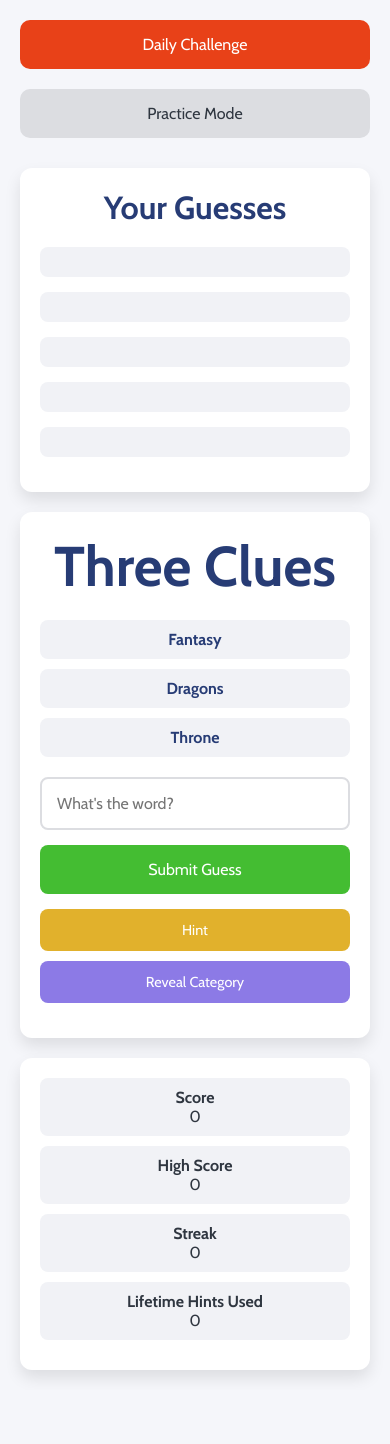
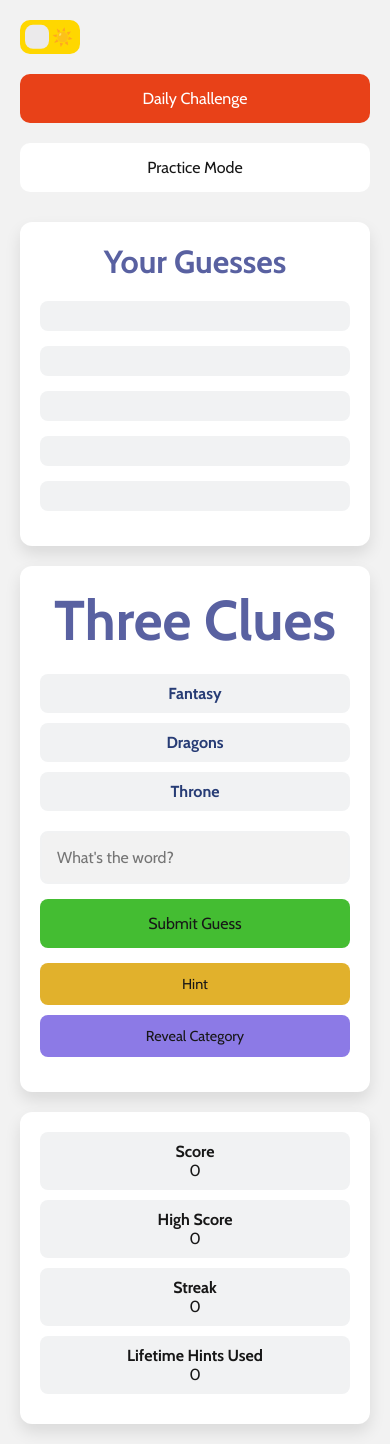
Before and after one commit to charrde/3clues, a plain HTML site: page index.html in a window 390 px wide. Before the commit the page ends 1390 px from the top, so only its background shows below. Drawn offline with nearby package versions, Linux system fonts and the light colour scheme.

Commit message:
Added dark mode styling.

```diff
--- a/index.html
+++ b/index.html
@@ -19,7 +19,6 @@
 </head>
 
 <body>
-
     <div id="modal-overlay">
         <div id="modal">
             <h2 id="modal-title"></h2>
@@ -35,6 +34,12 @@
     </div>
 
     <div id="game-wrapper">
+        <div id="theme-switch">
+            <label class="switch">
+                <input type="checkbox" id="theme-toggle">
+                <span class="slider"><span></span></span>
+            </label>
+        </div>
         <!-- Mode Selector -->
         <div id="mode-selector">
             <button id="daily-mode-btn" class="mode-btn active">Daily Challenge</button>
--- a/script.js
+++ b/script.js
@@ -34,6 +34,18 @@ document.addEventListener("DOMContentLoaded", function () {
             submitGuess();
         }
     });
+
+	const themeToggle = document.getElementById('theme-toggle');
+	const storedTheme = localStorage.getItem('theme') || 'light';
+	document.documentElement.setAttribute('data-theme', storedTheme);
+	themeToggle.checked = storedTheme === 'dark';
+
+	themeToggle.addEventListener('change', () => {
+		const newTheme = themeToggle.checked ? 'dark' : 'light';
+		document.documentElement.setAttribute('data-theme', newTheme);
+		localStorage.setItem('theme', newTheme);
+	});
+
 });
 
 function startGame() {
--- a/styles.css
+++ b/styles.css
@@ -13,12 +13,136 @@
     --transition05: 0.5s ease;
 }
 
+:root[data-theme="light"] {
+    --text: #171717;
+    --text-static: #e8e8e8;
+    --heading: #5961a1;
+    --text-excitement: #FFAA33;
+    --clue: #273c75;
+    --background: #f2f2f2;
+    --card: #fff;
+    --box: #F1F2F3;
+    --success: #44bd32;
+    --warning: #e84118;
+    --submit: #44bd32;
+    --submit-hover: #4cd137;
+    --close: #2f3640;
+    --close-hover: #3b3e4d;
+    --disabled: #7f8fa6;
+    --hint: #e1b12c;
+    --hint-hover: #fbc531;
+    --reveal: #8c7ae6;
+    --reveal-hover: #9c88ff;
+    --accent: #273c75;
+    --highlight: #487EB0;
+    --theme-toggle: #FFD700;
+    --theme-accent: #EBEAEB;
+}
+
+:root[data-theme="dark"] {
+    --text: #e8e8e8;
+    --text-static: #e8e8e8;
+    --heading: #5e66a6;
+    --text-excitement: #FFCC66;
+    --clue: #576fca;
+    --background: #0d0d0d;
+    --card: #191919;
+    --box: #1e1e1e;
+    --success: #44bd32;
+    --warning: #e84118;
+    --submit: #44bd32;
+    --submit-hover: #4cd137;
+    --close: #414754;
+    --close-hover: #4c5060;
+    --disabled: #a0b1c9;
+    --hint: #e1b12c;
+    --hint-hover: #fbc531;
+    --reveal: #8c7ae6;
+    --reveal-hover: #9c88ff;
+    --accent: #576fca;
+    --highlight: #5a9fd8;
+    --theme-toggle: #1E3A8A;
+    --theme-accent: #151414;
+}
+
+.switch {
+    font-size: 17px;
+    position: relative;
+    display: inline-block;
+    width: 3.5em;
+    height: 2em;
+}
+
+.switch input {
+    opacity: 0;
+    width: 0;
+    height: 0;
+}
+
+.slider {
+    position: absolute;
+    cursor: pointer;
+    top: 0;
+    left: 0;
+    right: 0;
+    bottom: 0;
+    background-color: var(--theme-toggle);
+    transition: 0.4s;
+    border-radius: 10px;
+    display: flex;
+    align-items: center;
+    justify-content: space-between;
+    padding: 0 0.3em;
+    box-sizing: border-box;
+}
+
+.slider span {
+    position: absolute;
+    height: 1.4em;
+    width: 1.4em;
+    border-radius: 8px;
+    left: 0.3em;
+    bottom: 0.3em;
+    background-color: var(--theme-accent);
+    transition: 0.4s;
+    transform: rotate(270deg);
+}
+
+.slider::before,
+.slider::after {
+    content: "";
+    width: 1.4em;
+    height: 1.4em;
+    background-size: cover;
+    background-repeat: no-repeat;
+}
+
+.slider::before {
+	content: "🌙";
+	display: flex;
+	align-items: center;
+	justify-content: center;
+}
+
+.slider::after {
+	content: "☀️";
+	display: flex;
+	align-items: center;
+	justify-content: center;
+}
+
+.switch input:checked + .slider span {
+    transform: translateX(1.5em);
+}
+
 body {
     font-family: 'Helvetica Neue', Arial, sans-serif;
-    background-color: #f5f6fa;
+    background-color: var(--background);
     color: #2f3640;
     display: flex;
     min-height: 100vh;
+    transition: var(--transition03);
+    transition-property: var(--transition-colors);
 }
 
 /* Mode Selector Styles */
@@ -34,9 +158,8 @@ body {
     font-size: 1em;
     border: none;
     cursor: pointer;
-    background-color: #dcdde1;
-    color: #2f3640;
-    transition: background-color 0.3s ease, color 0.3s ease;
+    background-color: var(--card);
+    color: var(--text);
     border-radius: 10px;
     margin-bottom: 10px;
     transition: var(--transition03);
@@ -67,43 +190,53 @@ body {
 
 /* Game Container */
 #game-container {
-    background-color: #ffffff;
+    background-color: var(--card);
     padding: 20px;
     border-radius: 12px;
     box-shadow: 0 8px 16px rgba(0,0,0,0.1);
     text-align: center;
+    transition: var(--transition03);
+    transition-property: var(--transition-colors);
 }
 
 /* Scoreboard Container */
 #scoreboard-container {
-    background-color: #ffffff;
+    background-color: var(--card);;
     padding: 20px;
     margin-top: 20px;
     border-radius: 12px;
     box-shadow: 0 8px 16px rgba(0,0,0,0.1);
+    transition: var(--transition03);
+    transition-property: var(--transition-colors);
 }
 
 /* Guess History Container */
 #guess-history-container {
     width: 100%;
-    background-color: #ffffff;
+    background-color: var(--card);;
     padding: 20px;
     border-radius: 12px;
     box-shadow: 0 8px 16px rgba(0,0,0,0.1);
+    transition: var(--transition03);
+    transition-property: var(--transition-colors);
 }
 
 #guess-history-container h2 {
     margin-bottom: 20px;
     font-size: 2em;
-    color: #273c75;
+    color: var(--heading);
     text-align: center;
+    transition: var(--transition03);
+    transition-property: var(--transition-colors);
 }
 
 /* Game Title */
 h1 {
     margin-bottom: 20px;
     font-size: 3.5em;
-    color: #273c75;
+    color: var(--heading);
+    transition: var(--transition03);
+    transition-property: var(--transition-colors);
 }
 
 /* Clues */
@@ -115,20 +248,24 @@ h1 {
 }
 
 .clue {
-    background-color: #f1f2f6;
+    background-color: var(--box);
     padding: 10px;
     border-radius: 8px;
     font-weight: bold;
-    color: #273c75;
+    color: var(--clue);
     width: 100%;
     text-align: center;
+    transition: var(--transition03);
+    transition-property: var(--transition-colors);
 }
 
 /* Input Field */
 #guess-input {
+    background-color: var(--background);
     padding: 15px;
     width: 100%;
-    border: 2px solid #dcdde1;
+    border: 2px solid var(--box);
+    color: var(--text);
     border-radius: 8px;
     font-size: 1em;
     margin-bottom: 15px;
@@ -138,7 +275,7 @@ h1 {
 }
 
 #guess-input:focus {
-    border-color: #273c75;
+    border-color: var(--accent);
 }
 
 /* Submit Button */
@@ -149,8 +286,8 @@ h1 {
     border: none;
     border-radius: 8px;
     cursor: pointer;
-    background-color: #44bd32;
-    color: #fff;
+    background-color: var(--submit);
+    color: var(--text);
     transition: background-color 0.3s ease;
     margin-bottom: 15px;
     transition: var(--transition03);
@@ -158,7 +295,7 @@ h1 {
 }
 
 .btn-submit:hover {
-    background-color: #4cd137;
+    background-color: var(--submit-hover);
 }
 
 /* Hint and Category Buttons */
@@ -175,29 +312,29 @@ h1 {
     border: none;
     border-radius: 8px;
     cursor: pointer;
-    color: #fff;
+    color: var(--text);
     transition: var(--transition03);
     transition-property: var(--transition-colors);
 }
 
 .btn-hint {
-    background-color: #e1b12c;
+    background-color: var(--hint);
     transition: var(--transition03);
     transition-property: var(--transition-colors);
 }
 
 .btn-hint:hover {
-    background-color: #fbc531;
+    background-color: var(--hint-hover);
 }
 
 .btn-category {
-    background-color: #8c7ae6;
+    background-color: var(--reveal);
     transition: var(--transition03);
     transition-property: var(--transition-colors);
 }
 
 .btn-category:hover {
-    background-color: #9c88ff;
+    background-color: var(--reveal-hover);
 }
 
 /* Messages */
@@ -207,13 +344,13 @@ h1 {
 }
 
 #attempts {
-    color: #e84118;
+    color: var(--warning);
     margin-top: 5px;
 }
 
 /* Disabled State */
 .btn:disabled, .btn-submit:disabled {
-    background-color: #7f8fa6;
+    background-color: var(--disabled);
     cursor: not-allowed;
 }
 
@@ -221,7 +358,7 @@ h1 {
 #hint, #category {
     margin-top: 15px;
     font-style: italic;
-    color: #487eb0;
+    color: var(--highlight);
 }
 
 /* Guess History */
@@ -235,8 +372,8 @@ h1 {
     margin-bottom: 15px;
     padding: 15px;
     border-radius: 8px;
-    background-color: #f1f2f6;
-    color: #2f3640;
+    background-color: var(--box);
+    color: var(--text);
     font-weight: bold;
     display: flex;
     align-items: center;
@@ -247,14 +384,14 @@ h1 {
 
 /* Correct and Incorrect Guess Tiles */
 .guess-tile.correct {
-    background-color: #44bd32;
-    color: #ffffff;
+    background-color: var(--success);
+    color: var(--text);
     transform: scale(1.02);
 }
 
 .guess-tile.incorrect {
-    background-color: #e84118;
-    color: #ffffff;
+    background-color: var(--warning);
+    color: var(--text);
 }
 
 /* Icons */
@@ -276,16 +413,20 @@ h1 {
     flex-wrap: wrap;
     justify-content: space-between;
     font-size: 1em;
-    color: #2f3640;
+    color: var(--text);
+    transition: var(--transition03);
+    transition-property: var(--transition-colors);
 }
 
 #scoreboard > div {
-    background-color: #f1f2f6;
+    background-color: var(--box);
     padding: 10px;
     border-radius: 8px;
     text-align: center;
     width: 100%;
     margin-bottom: 10px;
+    transition: var(--transition03);
+    transition-property: var(--transition-colors);
 }
 
 /* Modal Styles */
@@ -300,16 +441,20 @@ h1 {
     align-items: center;
     justify-content: center;
     z-index: 1000;
+    transition: var(--transition03);
+    transition-property: var(--transition-colors);
 }
 
 #modal {
-    background-color: #fff;
+    background-color: var(--card);
     padding: 30px;
     border-radius: 12px;
     text-align: center;
     max-width: 500px;
     width: 90%;
     box-shadow: 0 5px 15px rgba(0,0,0,0.3);
+    transition: var(--transition03);
+    transition-property: var(--transition-colors);
 }
 
 @keyframes slideDown {
@@ -326,16 +471,16 @@ h1 {
 #modal h2 {
     margin-bottom: 20px;
     font-size: 4em;
-    color: #5962a1;
+    color: var(--text-excitement);
     animation: glow 1s infinite alternate;
 }
 
 @keyframes glow {
     from {
-        text-shadow: 0 0 5px #979dbe;
+        text-shadow: 0 0 5px var(--hint);
     }
     to {
-        text-shadow: 0 0 10px #979dbe;
+        text-shadow: 0 0 10px var(--hint);
     }
 }
 
@@ -345,8 +490,8 @@ h1 {
 }
 
 #modal .btn-close {
-    background-color: #2f3640;
-    color: #fff;
+    background-color: var(--close);
+    color: var(--text-static);
     padding: 12px 25px;
     border: none;
     border-radius: 8px;
@@ -358,42 +503,53 @@ h1 {
 }
 
 #modal .btn-close:hover {
-    background-color: #3b3e4d;
+    background-color: var(--close-hover);
 }
 
 #modal-word {
     font-weight: bold;
 }
 
+#modal span {
+    color: var(--highlight);
+}
+
 #modal-hints-used {
-    color: #487eb0;
+    color: var(--text);
     font-weight: bold;
+    transition: var(--transition03);
+    transition-property: var(--transition-colors);
 }
 
 #modal-score-gained {
-    color: #487eb0;
+    color: var(--text);
     font-weight: bold;
+    transition: var(--transition03);
+    transition-property: var(--transition-colors);
 }
 
 #modal-streak {
-    color: #487eb0;
+    color: var(--text);
     font-weight: bold;
+    transition: var(--transition03);
+    transition-property: var(--transition-colors);
 }
 
 #modal-word {
-    color: #273c75;
+    color: var(--text);
     font-weight: bold;
+    transition: var(--transition03);
+    transition-property: var(--transition-colors);
 }
 
 #modal-highscore {
-    color: #171717;
+    color: var(--text);
     font-weight: bold;
+    transition: var(--transition03);
+    transition-property: var(--transition-colors);
 }
 
 /* Add a background effect */
-#modal {
-    background: linear-gradient(to right, #f1f2f6, #dcdde1);
-}
 
 /* Responsive styles for desktop */
 @media (min-width: 768px) {
```
